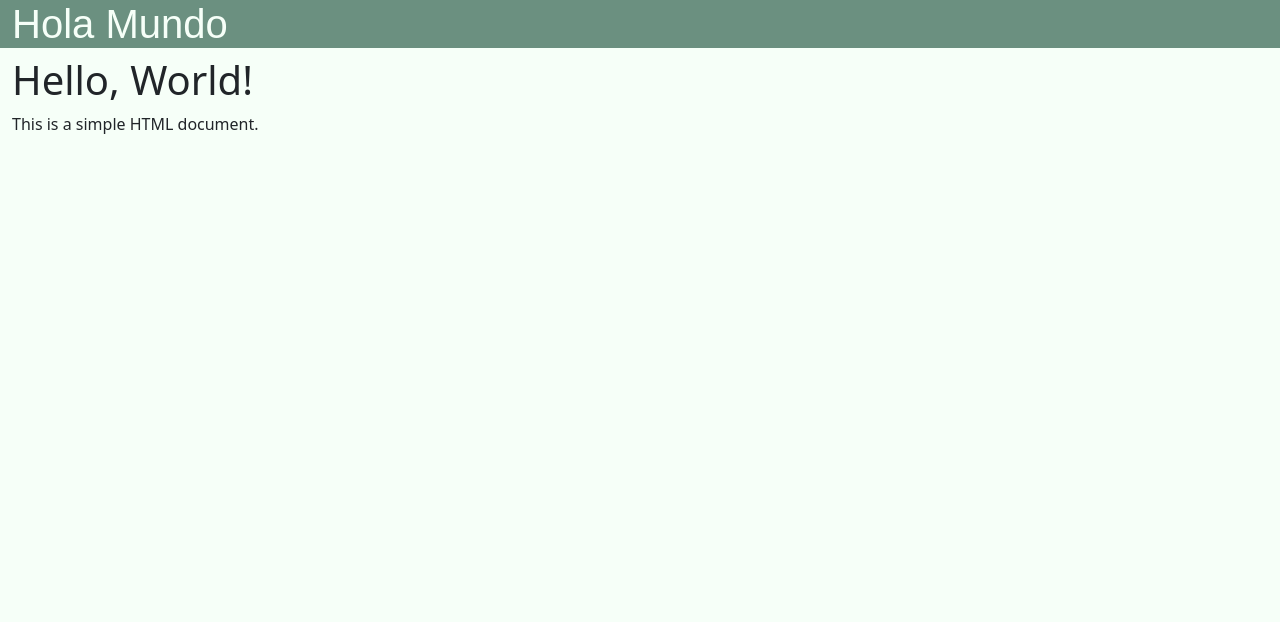
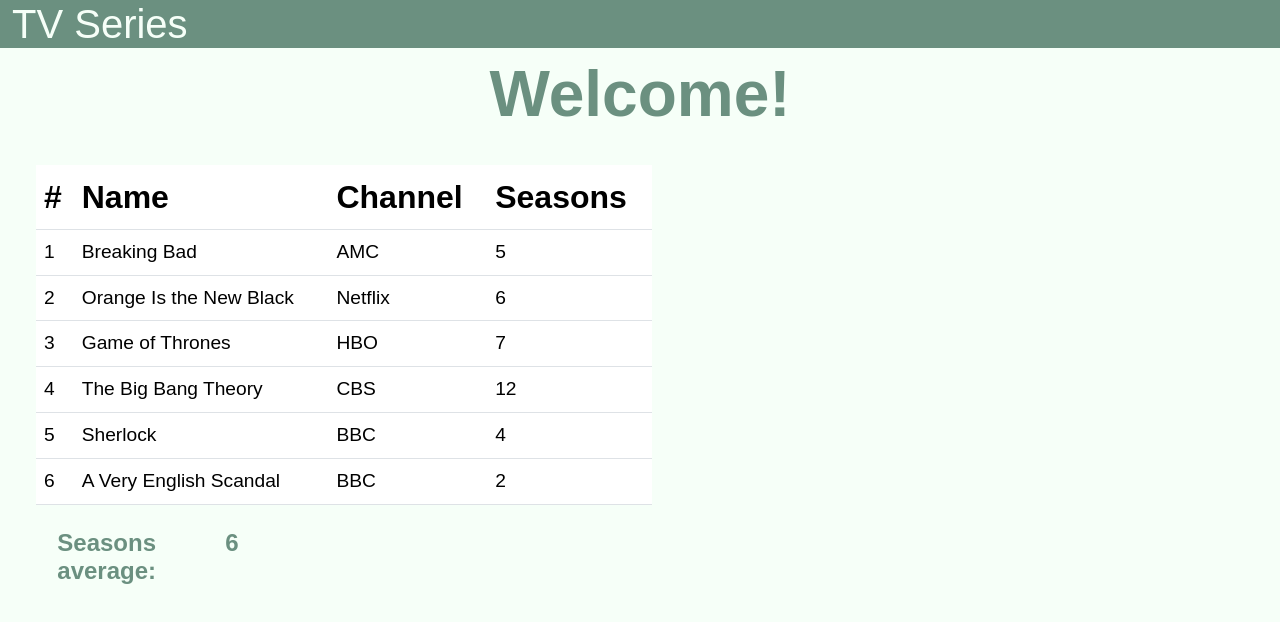
Before and after one commit to 5haiel/TallerTypeScript, a plain HTML site: page index.html in a window 1280 px wide. Drawn offline with nearby package versions, Linux system fonts and the light colour scheme; a web font is replaced by a local one.

Commit message:
Taller 1

```diff
--- a/index.html
+++ b/index.html
@@ -12,9 +12,31 @@
         <h1 class="header-title">TV Series</h1>
     </header>
     <main class="container-fluid">
-        <h1>Hello, World!</h1>
-        <p>This is a simple HTML document.</p>
+        <h1 class="main-title text-center">Welcome!</h1>
+        <section id="series-table">
+            <div class="row">
+                <div class="col-lg-6 col-md-6 col-12">
+                    <table class="table table-hover table-style">
+                        <thead>
+                            <tr class="table-header-bg">
+                                <th scope="col" class="table-header-custom">#</th>
+                                <th scope="col" class="table-header-custom">Name</th>
+                                <th scope="col" class="table-header-custom">Channel</th>
+                                <th scope="col" class="table-header-custom">Seasons</th>
+                            </tr>
+                        </thead>
+                        <tbody id="tv-series-list"></tbody>
+                    </table>
+                </div>
+            </div>
+        </section>
+        <div class="row justify-content-left">
+            <h5 class="col-3 col-lg-2 seasons-average-text text-center">Seasons average: </h5>
+            <h5 class="col-1 seasons-average-text" id="seasons-average"></h5>
+        </div>
     </main>
-    <script src="js/main.js"></script>
+    <script type="module" src="js/serie.js"></script>
+    <script type="module" src="js/data.js"></script>
+    <script type="module" src="js/main.js"></script>
 </body>
 </html>
--- a/js/data.js
+++ b/js/data.js
@@ -1,12 +1,9 @@
-"use strict";
-Object.defineProperty(exports, "__esModule", { value: true });
-exports.series = void 0;
-const serie_1 = require("./serie");
-exports.series = [
-    new serie_1.Serie(1, "Breaking Bad", "AMC", 5, "Set and filmed in Albuquerque, New Mexico, the series tells the story of Walter White, a struggling and depressed high school chemistry teacher who is diagnosed with lung cancer", "https://www.amc.com/shows/breaking-bad", "https://i.imgur.com/GGje0vc.jpg"),
-    new serie_1.Serie(2, "Orange Is the New Black", "Netflix", 6, "The series begins revolving around Piper Chapman, a woman in her thirties living in New York City who is sentenced to 15 months in Litchfield Penitentiary", "https://www.netflix.com/co/title/70242311", "https://i.imgur.com/EvKe48G.jpg"),
-    new serie_1.Serie(3, "Game of Thrones", "HBO", 7, "American fantasy drama", "https://www.hbo.com/game-of-thrones", "https://i.imgur.com/TDCEV1S.jpg"),
-    new serie_1.Serie(4, "The Big Bang Theory", "CBS", 12, "Leonard and Sheldon are brilliant physicists—geniuses in the laboratory but socially challenged everywhere else. Enter beautiful, street-smart neighbor Penny, who aims to teach them a thing or two about life. Despite their on-again, off-again relationship in the past, Leonard and Penny have finally gotten married. Even Sheldon has found a female companion, entering into a relationship agreement with neurobiologist Amy Farrah Fowler, and he recently took their relationship to the next level by marrying her after a long courtship. In their free time, Leonard and Sheldon enjoy fantasy role-playing games with their ever-expanding universe of friends, including fellow scientists Koothrappali, Wolowitz, and Wolowitz’s adorable microbiologist wife, Bernadette, who is adjusting to life with their two children.", "https://www.cbs.com/shows/big_bang_theory/about/", "https://i.imgur.com/uAEpVWk.jpg"),
-    new serie_1.Serie(5, "Sherlock", "BBC", 4, "Sherlock depicts consulting detective Sherlock Holmes (Benedict Cumberbatch) solving various mysteries in modern-day London. Holmes is assisted by his flatmate and friend, Dr John Watson (Martin Freeman), who has returned from military service in Afghanistan with the Royal Army Medical Corps", "https://www.bbc.co.uk/programmes/b018ttws", "https://i.imgur.com/02B7qhj.jpg"),
-    new serie_1.Serie(6, "A Very English Scandal", "BBC", 2, "A Very English Scandal is a fact-based three-part British television comedy-drama miniseries based on John Preston's book of the same name.", "https://www.bbc.co.uk/programmes/p065smy4", "https://i.imgur.com/D4y3DrQ.jpg"),
+import { Serie } from "./serie.js";
+export const series = [
+    new Serie(1, "Breaking Bad", "AMC", 5, "Set and filmed in Albuquerque, New Mexico, the series tells the story of Walter White, a struggling and depressed high school chemistry teacher who is diagnosed with lung cancer", "https://www.amc.com/shows/breaking-bad", "https://i.imgur.com/GGje0vc.jpg"),
+    new Serie(2, "Orange Is the New Black", "Netflix", 6, "The series begins revolving around Piper Chapman, a woman in her thirties living in New York City who is sentenced to 15 months in Litchfield Penitentiary", "https://www.netflix.com/co/title/70242311", "https://i.imgur.com/EvKe48G.jpg"),
+    new Serie(3, "Game of Thrones", "HBO", 7, "American fantasy drama", "https://www.hbo.com/game-of-thrones", "https://i.imgur.com/TDCEV1S.jpg"),
+    new Serie(4, "The Big Bang Theory", "CBS", 12, "Leonard and Sheldon are brilliant physicists—geniuses in the laboratory but socially challenged everywhere else. Enter beautiful, street-smart neighbor Penny, who aims to teach them a thing or two about life. Despite their on-again, off-again relationship in the past, Leonard and Penny have finally gotten married. Even Sheldon has found a female companion, entering into a relationship agreement with neurobiologist Amy Farrah Fowler, and he recently took their relationship to the next level by marrying her after a long courtship. In their free time, Leonard and Sheldon enjoy fantasy role-playing games with their ever-expanding universe of friends, including fellow scientists Koothrappali, Wolowitz, and Wolowitz’s adorable microbiologist wife, Bernadette, who is adjusting to life with their two children.", "https://www.cbs.com/shows/big_bang_theory/about/", "https://i.imgur.com/uAEpVWk.jpg"),
+    new Serie(5, "Sherlock", "BBC", 4, "Sherlock depicts consulting detective Sherlock Holmes (Benedict Cumberbatch) solving various mysteries in modern-day London. Holmes is assisted by his flatmate and friend, Dr John Watson (Martin Freeman), who has returned from military service in Afghanistan with the Royal Army Medical Corps", "https://www.bbc.co.uk/programmes/b018ttws", "https://i.imgur.com/02B7qhj.jpg"),
+    new Serie(6, "A Very English Scandal", "BBC", 2, "A Very English Scandal is a fact-based three-part British television comedy-drama miniseries based on John Preston's book of the same name.", "https://www.bbc.co.uk/programmes/p065smy4", "https://i.imgur.com/D4y3DrQ.jpg"),
 ];
--- a/js/main.js
+++ b/js/main.js
@@ -1,4 +1,23 @@
-"use strict";
-let pruebah1 = document.getElementsByTagName('h1')[0];
-pruebah1.innerText = 'Hola Mundo';
-console.log(pruebah1.innerText);
+import { series } from './data.js';
+const seriesTbody = document.getElementById('tv-series-list');
+const seriesAverageNum = document.getElementById('seasons-average');
+renderSeriesTable(series);
+seriesAverageNum.innerHTML = `${getAverageSeasons(series)}`;
+function renderSeriesTable(series) {
+    series.forEach(s => {
+        let tableElement = document.createElement('tr');
+        tableElement.innerHTML = `<td>${s.id}</td>
+                                <td>${s.title}</td>
+                                <td>${s.channel}</td>
+                                <td>${s.seasons}</td>`;
+        seriesTbody.appendChild(tableElement);
+    });
+}
+function getAverageSeasons(series) {
+    let averageSeasons = 0;
+    series.forEach(s => {
+        averageSeasons += s.seasons;
+    });
+    let totalSeasons = series.length;
+    return averageSeasons / totalSeasons;
+}
--- a/js/serie.js
+++ b/js/serie.js
@@ -1,7 +1,4 @@
-"use strict";
-Object.defineProperty(exports, "__esModule", { value: true });
-exports.Serie = void 0;
-class Serie {
+export class Serie {
     id;
     title;
     channel;
@@ -19,4 +16,3 @@ class Serie {
         this.image = image;
     }
 }
-exports.Serie = Serie;
--- a/scss/_palette.scss
+++ b/scss/_palette.scss
@@ -3,3 +3,5 @@ $secondary: #A4C3B2;
 $third: #CCE3DE;
 $accent: #EAF4F4;
 $background: #F6FFF8;
+$black: #000000;
+$white: #FFFFFF;
--- /dev/null
+++ b/scss/_tables.scss
@@ -0,0 +1,29 @@
+@use "palette";
+@import url('https://fonts.googleapis.com/css2?family=Zain:ital,wght@0,200;0,300;0,400;0,700;0,800;0,900;1,300;1,400&display=swap');
+
+.table-style {
+    width: 100%;
+    border-collapse: collapse;
+    margin: 1.5rem;
+    font-family: 'Zain', sans-serif;
+    font-size: 1.2rem;
+    background-color: palette.$white;
+}
+
+.table-header-custom {
+    font-size: 2rem;
+    font-weight: bold;
+}
+
+.table-header-bg {
+    background-color: palette.$secondary;
+}
+
+.tr:hover {
+    background-color: palette.$third !important;
+}
+
+.table:hover {
+    --bs-table-bg: transparent;
+
+}
--- a/scss/_titles.scss
+++ b/scss/_titles.scss
@@ -1,8 +1,21 @@
 @use "palette";
 @import url('https://fonts.googleapis.com/css2?family=Zain:ital,wght@0,200;0,300;0,400;0,700;0,800;0,900;1,300;1,400&display=swap');
-
 
 .header-title {
     font-family: 'Zain', sans-serif;
     color: palette.$background;
 }
+
+.main-title {
+    font-family: 'Zain', sans-serif;
+    color: palette.$main;
+    font-size: 4rem;
+    font-weight: bold;
+}
+
+.seasons-average-text {
+    font-family: 'Zain', sans-serif;
+    color: palette.$main;
+    font-size: 1.5rem;
+    font-weight: bold;
+}
--- a/scss/styles.scss
+++ b/scss/styles.scss
@@ -1,2 +1,3 @@
 @use "_titles";
 @use "_background";
+@use "_tables";
--- a/tsconfig.json
+++ b/tsconfig.json
@@ -26,7 +26,7 @@
     // "moduleDetection": "auto",                        /* Control what method is used to detect module-format JS files. */
 
     /* Modules */
-    "module": "commonjs",                                /* Specify what module code is generated. */
+    "module": "ESNext",                                /* Specify what module code is generated. */
     // "rootDir": "./",                                  /* Specify the root folder within your source files. */
     // "moduleResolution": "node10",                     /* Specify how TypeScript looks up a file from a given module specifier. */
     // "baseUrl": "./",                                  /* Specify the base directory to resolve non-relative module names. */
```
Also changed, not shown: css/styles.css, 4 other files.
